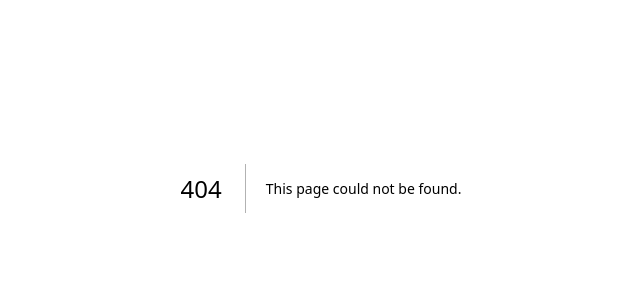
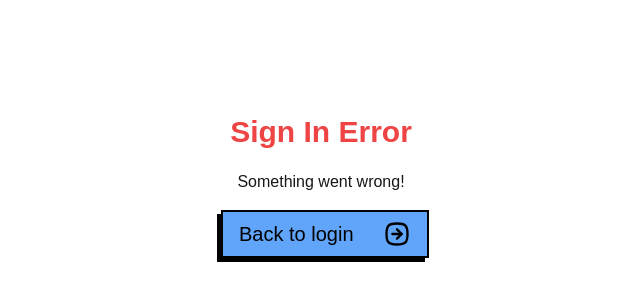
Before and after one commit to vishkashpvp/calcon-fit, a Next.js app: page /auth/error in a window 1280 px wide. Before the commit this address had no page. Shown: the part 212-512 px from the top of the page, without its empty margins (319-959 px from the left). Built offline with nearby package versions, Linux system fonts and the light colour scheme.

Commit message:
feat(auth): restrict new accounts with existing email provider
- Modified signin callback to prevent account creation with a different provider using the same email.
- Added a custom error page to handle provider-related errors.

```diff
--- /dev/null
+++ b/app/auth/error/page.tsx
@@ -0,0 +1,52 @@
+"use client";
+
+import { Suspense } from "react";
+import { useRouter, useSearchParams } from "next/navigation";
+import ArrowRight from "@icons/ArrowRight";
+import Button from "@ui/Button";
+
+interface ErrorMessageProps {
+  router: ReturnType<typeof useRouter>;
+}
+
+export default function AuthError() {
+  const router = useRouter();
+  return (
+    <Suspense fallback={<div>Loading...</div>}>
+      <ErrorMessageContent router={router} />
+    </Suspense>
+  );
+}
+
+function ErrorMessageContent({ router }: ErrorMessageProps) {
+  const searchParams = useSearchParams();
+  const error = searchParams.get("error");
+  const provider = searchParams.get("provider");
+  return (
+    <div className="flex flex-col items-center justify-center gap-5 h-svh">
+      <h1 className="text-3xl font-bold text-red-500">Sign In Error</h1>
+      {getErrorMessage(error, provider)}
+      <Button
+        text="Back to login"
+        onClick={() => router.push("/api/auth/signin")}
+        icon={<ArrowRight />}
+        iconAlign="end"
+      />
+    </div>
+  );
+}
+
+function getErrorMessage(error: string | null, provider: string | null) {
+  if (error === "provider") {
+    return (
+      <div className="text-xl">
+        An account already exists with this email, registered using{" "}
+        <span className="capitalize">{provider}</span> <br />
+        Please sign in with that provider.
+      </div>
+    );
+  } else if (error === "unknown") {
+    return <div>An unknown error occurred. Please try again later.</div>;
+  }
+  return <div>Something went wrong!</div>;
+}
--- a/tsconfig.json
+++ b/tsconfig.json
@@ -23,11 +23,12 @@
     "incremental": true,
     "baseUrl": ".",
     "paths": {
-      "@lib/*": ["lib/*"],
-      "@utils/*": ["utils/*"],
+      "@config/*": ["config/*"],
       "@icons/*": ["app/components/icons/*"],
       "@ui/*": ["app/components/ui/*"],
       "@components/*": ["app/components/*"],
+      "@lib/*": ["lib/*"],
+      "@utils/*": ["utils/*"],
       "@/*": ["./*"]
     },
     "plugins": [{ "name": "next" }]
```
Also changed, not shown: auth.ts (+30 -1 lines), config/constants.ts (added, +9 -0 lines), lib/dbFuncs.ts (added, +16 -0 lines).
